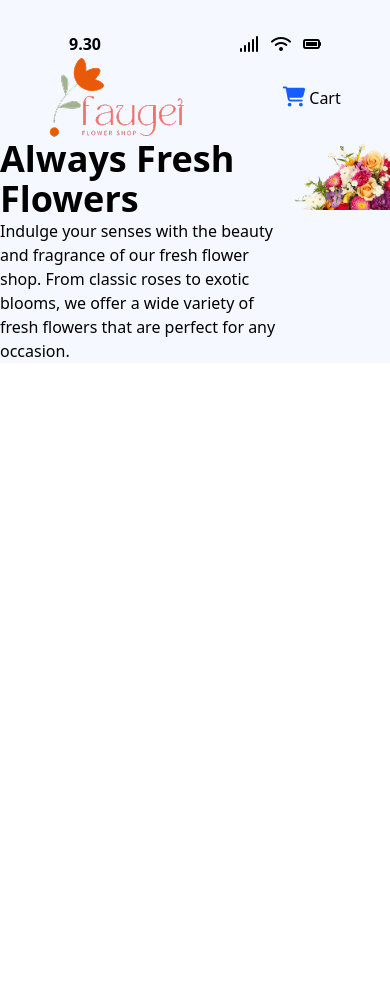
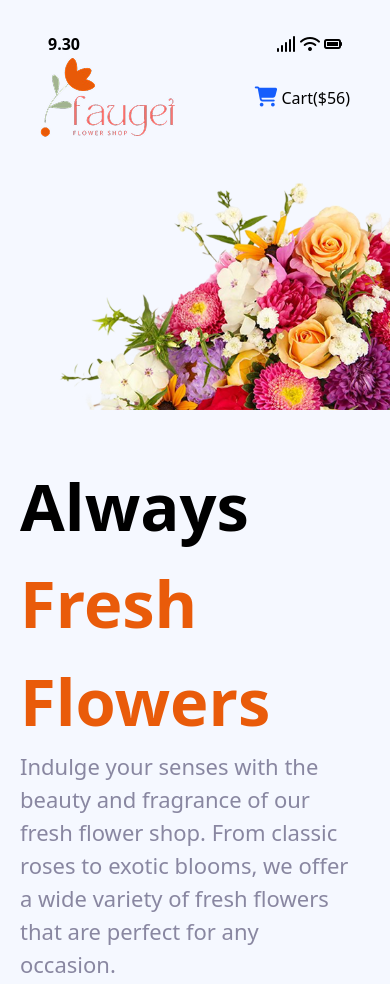
Before and after one commit to mahadi-naeem/B12A02-Responsive-Flowers, a plain HTML site: page index.html in a window 390 px wide. Before the commit the page ends 844 px from the top, so only its background shows below. Drawn offline with nearby package versions, Linux system fonts and the light colour scheme.

Commit message:
Done banner part with responsive

```diff
--- a/index.html
+++ b/index.html
@@ -19,7 +19,7 @@
             <div>
                 <p class="font-bold ">9.30</p>
             </div>
-            <div class="flex gap-3">
+            <div class="flex gap-1 ml-25">
                 <i class="fa-solid fa-signal"></i>
                 <i class="fa-solid fa-wifi"></i>
                 <i class="fa-solid fa-battery-full"></i>
@@ -40,7 +40,7 @@
                 <div>
                     <i class="fas fa-shopping-cart text-xl text-blue-600"></i>
 
-                    Cart
+                   <span>Cart($56)</span>
                     </a>
                 </div>
             </div>
@@ -49,15 +49,15 @@
 
 
 
-        <div class="banner max-w-[1140px] mx-auto bg-[rgb(245,248,255)] flex">
-            <div>
-                <h1 class="font-bold text-4xl">Always Fresh Flowers</h1>
-                <p>Indulge your senses with the beauty and fragrance of our fresh flower shop. From classic roses to
+        <div class="banner max-w-[1140px] mx-auto bg-[rgb(245,248,255)] flex flex-col-reverse md:flex md:flex-row md:mt-[120px] mt-[28px]">
+            <div class="md:w-1/2 flex flex-col justify-center pr-10 p-5 md:pl-0">
+                <h1 class="font-bold text-[65px]">Always <span class="text-[rgb(233,91,10)]">Fresh Flowers</span></h1>
+                <p class="text-[rgb(137,135,161)] text-[22px]">Indulge your senses with the beauty and fragrance of our fresh flower shop. From classic roses to
                     exotic
                     blooms, we offer a wide variety of fresh flowers that are perfect for any occasion. </p>
             </div>
-            <div>
-                <img src="../assets/hero-flower.png" alt="">
+            <div class="md:w-1/2">
+                <img src="../assets/hero-flower.png" alt="" class="w-full block mb-[28px]">
             </div>
         </div>
     </Header>
```
